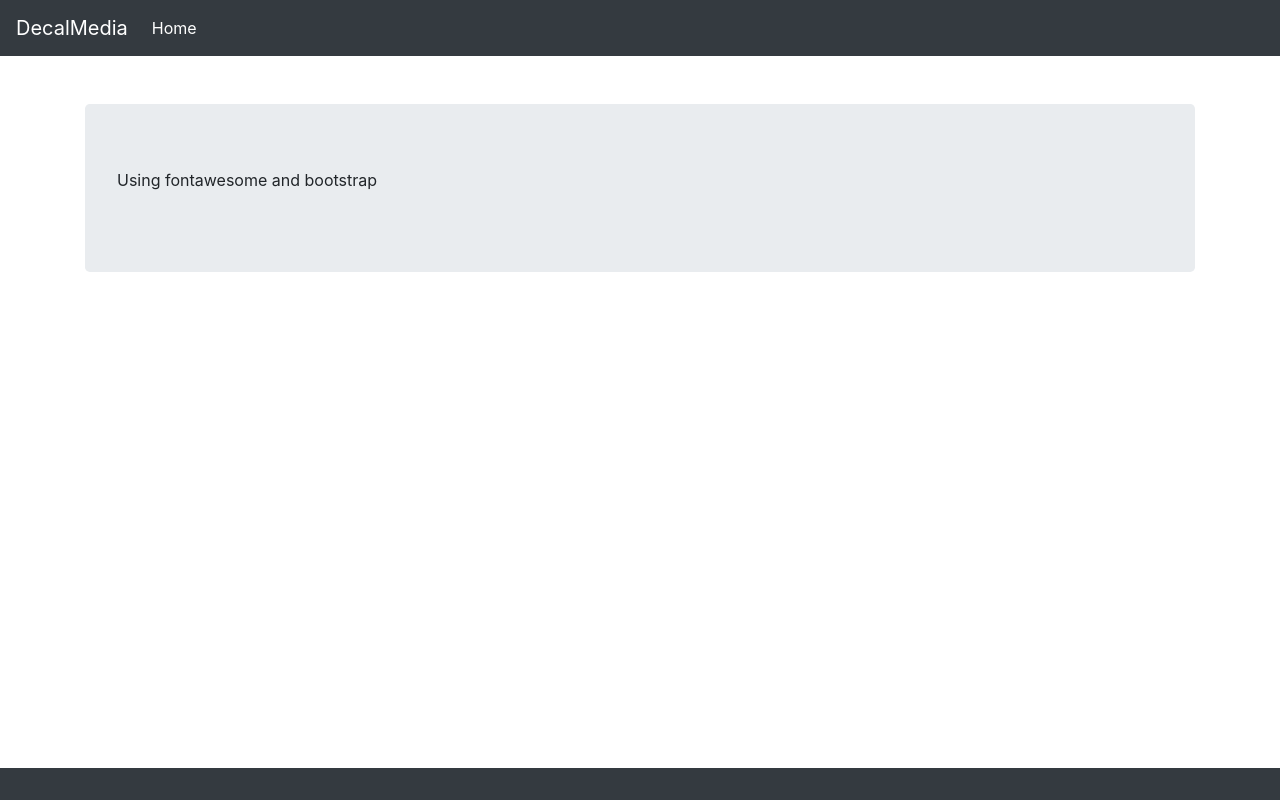
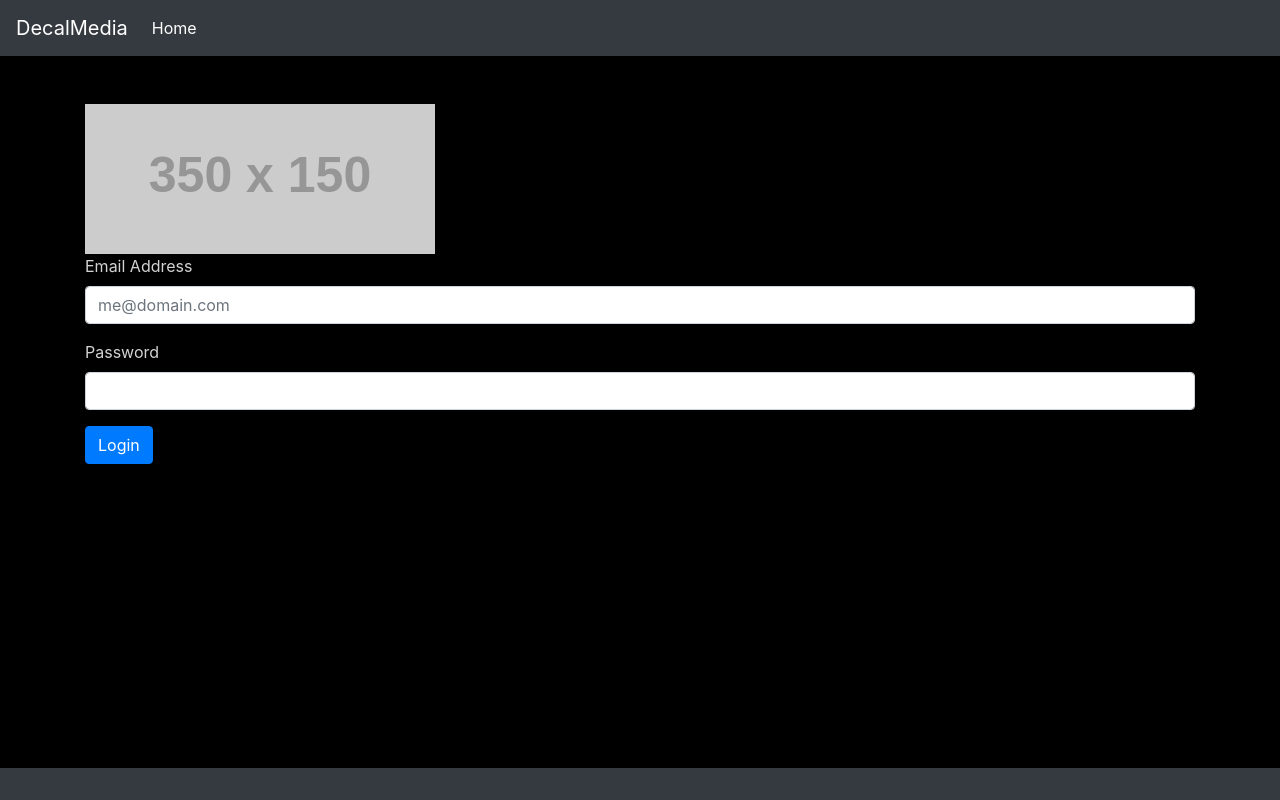
Before and after one commit to AhsanAyaz/DecalMedia-Site, an Angular app: page / in a window 1280 px wide. Built offline with nearby package versions, Linux system fonts and the light colour scheme.

Commit message:
Setup routing, starting index page

```diff
--- a/package.json
+++ b/package.json
@@ -22,7 +22,7 @@
     "@angular/http": "^6.1.0",
     "@angular/platform-browser": "^6.1.0",
     "@angular/platform-browser-dynamic": "^6.1.0",
-    "@angular/router": "^6.1.0",
+    "@angular/router": "^6.1.7",
     "bootstrap": "^4.1.3",
     "core-js": "^2.5.4",
     "express": "^4.16.3",
--- a/src/app/app.component.css
+++ b/src/app/app.component.css
@@ -0,0 +1,7 @@
+.login-form{
+    margin: auto;
+}
+
+.login-form-label{
+    color: lightgrey;
+}
--- a/src/app/app.component.html
+++ b/src/app/app.component.html
@@ -1,5 +1,14 @@
 <app-layout>
-  <div class="jumbotron">
-    <p>Using fontawesome and bootstrap</p>
-  </div>
+  <img src="https://via.placeholder.com/350x150">
+  <form class="login-form">
+    <div class="form-group">
+      <label for="inputEmail" class="login-form-label">Email Address</label>
+      <input type="email" class="form-control" id="inputEmail" placeholder="me@domain.com">
+    </div>
+    <div class="form-group">
+      <label for="inputPassword" class="login-form-label">Password</label>
+      <input type="password" class="form-control" id="inputPassword" placeholder="">
+    </div>
+    <button type="submit" class="btn btn-primary">Login</button>
+  </form>
 </app-layout>
--- a/src/app/ui/layout/layout.component.html
+++ b/src/app/ui/layout/layout.component.html
@@ -1,5 +1,5 @@
 <app-header></app-header>
-<div class="container">
+<div class="container dark-bg">
   <ng-content>
   </ng-content>
 </div>
--- a/src/styles.css
+++ b/src/styles.css
@@ -1,2 +1,8 @@
 @import "~bootstrap/dist/css/bootstrap.css";
 @import "~font-awesome/css/font-awesome.css";
+
+/* Global Styles */
+
+body {
+    background-color: black;
+}
```
Also changed, not shown: src/app/app.module.ts (+10 -2 lines).
